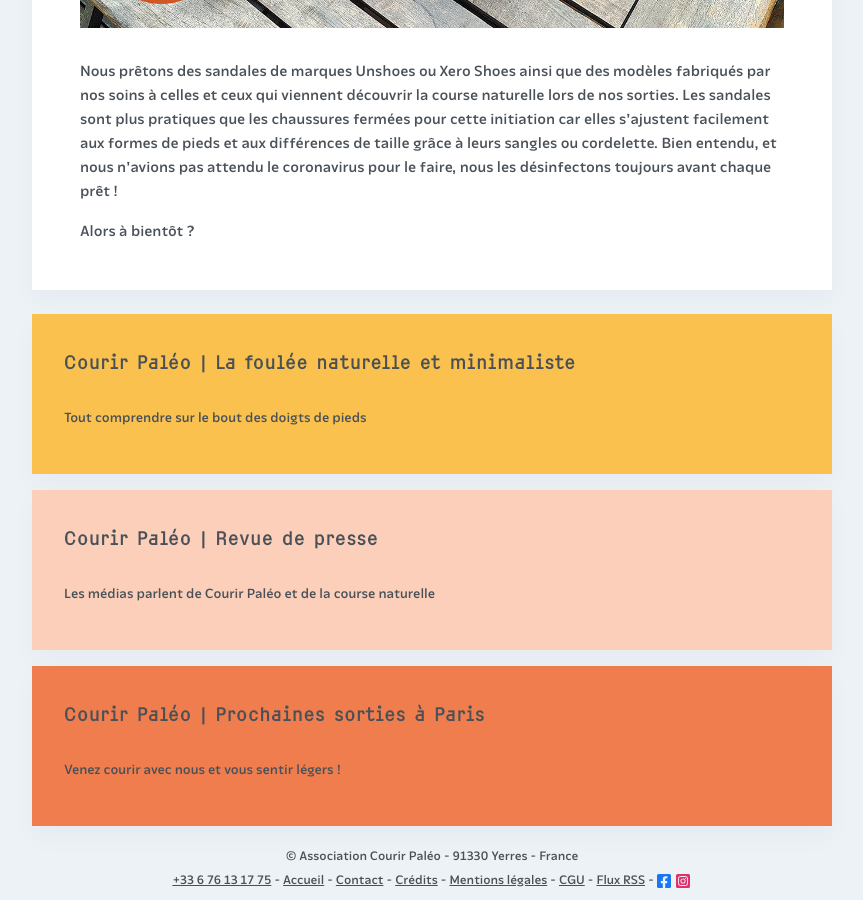
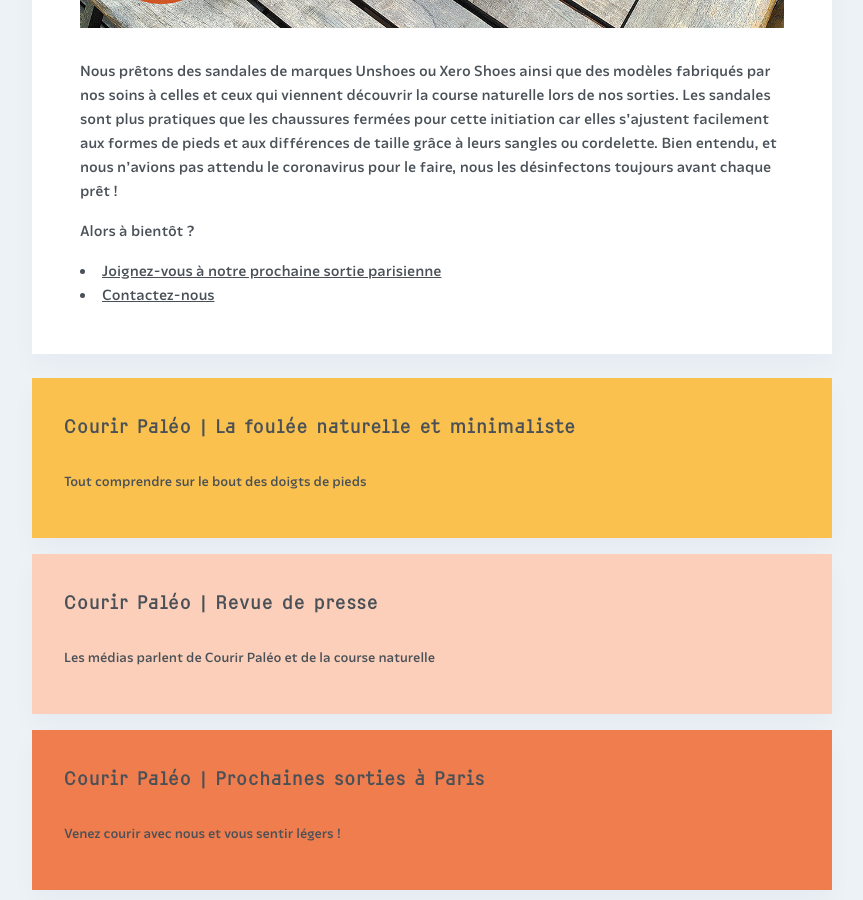
Before and after one commit to courirpaleo/courirpaleo.github.io, a Jekyll site: the page built from _pages-secondary/foulee-naturelle.md, in a window 1280 px wide and 900 px high, scrolled down 5749 px. Shown: the whole window, without its empty margins (208-1071 px from the left). Built offline with Jekyll 4.4.1, drawn with Linux system fonts in a browser that asks for light colours; some web fonts are replaced.

Commit message:
Update foulee-naturelle.md

```diff
--- a/_pages-secondary/foulee-naturelle.md
+++ b/_pages-secondary/foulee-naturelle.md
@@ -64,3 +64,6 @@ Aujourd'hui, de nombreuses marques de chaussures minimalistes proposent de très
 Nous prêtons des sandales de marques Unshoes ou Xero Shoes ainsi que des modèles fabriqués par nos soins à celles et ceux qui viennent découvrir la course naturelle lors de nos sorties. Les sandales sont plus pratiques que les chaussures fermées pour cette initiation car elles s'ajustent facilement aux formes de pieds et aux différences de taille grâce à leurs sangles ou cordelette. Bien entendu, et nous n'avions pas attendu le coronavirus pour le faire, nous les désinfectons toujours avant chaque prêt&nbsp;!
 
 Alors à bientôt&nbsp;?
+
+- [Joignez-vous à notre prochaine sortie parisienne](/sorties)
+- [Contactez-nous](/contact)
```
